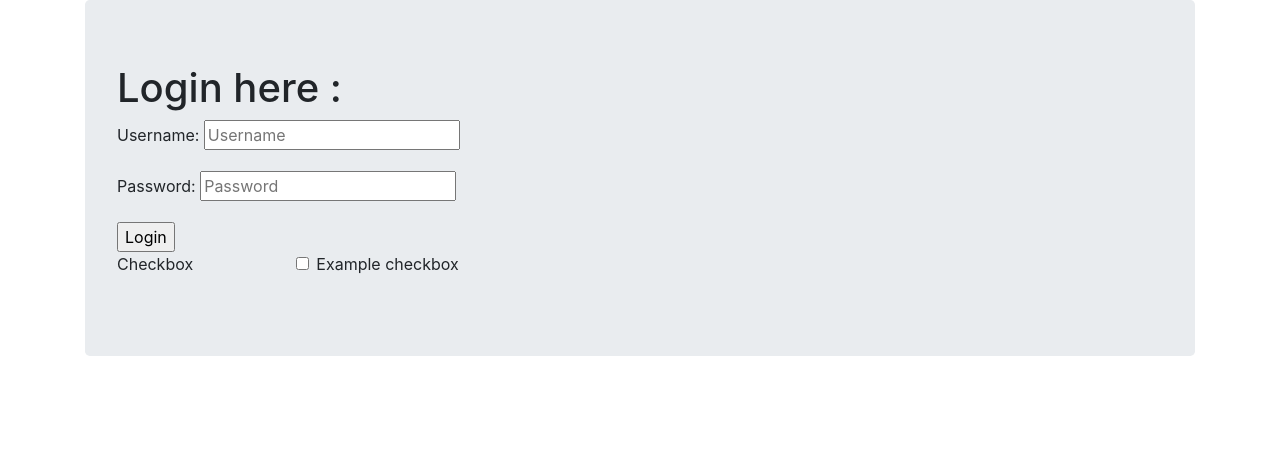
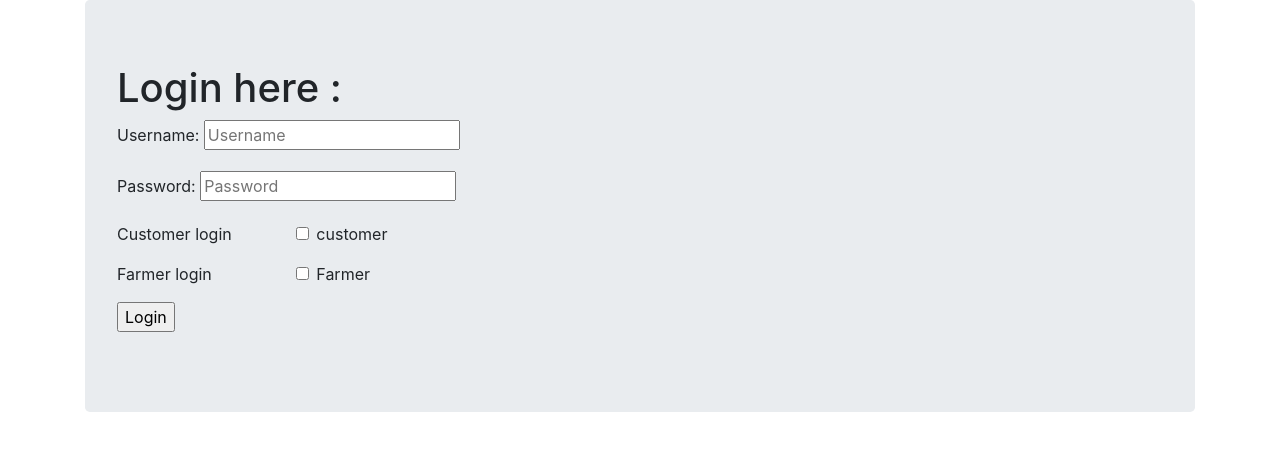
Before and after one commit to vishnu-trace/eGreen-Store, a Django app: page /login/ in a window 1280 px wide. Shown: the part 70-521 px from the top of the page. Run offline with Django 3.2, Linux system fonts and the light colour scheme; some libraries are stand-ins or nearby versions.

Commit message:
fixed typos -2

```diff
--- a/shop/templates/shop/login.html
+++ b/shop/templates/shop/login.html
@@ -17,18 +17,30 @@
                 <label for="password">Password:</label>
                 <input type="password" name="password" placeholder="Password">
             </div>
-            <input type="submit" name="" value="Login">
             <div class="form-group row">
-                <div class="col-sm-2">Checkbox</div>
+                <div class="col-sm-2">Customer login</div>
                 <div class="col-sm-10">
                     <div class="form-check">
                         <input class="form-check-input" type="checkbox" id="gridCheck1">
                         <label class="form-check-label" for="gridCheck1">
-                            Example checkbox
+                            customer
                         </label>
                     </div>
                 </div>
             </div>
+            <div class="form-group row">
+                <div class="col-sm-2">Farmer login</div>
+                <div class="col-sm-10">
+                    <div class="form-check">
+                        <input class="form-check-input" type="checkbox" id="gridCheck2">
+                        <label class="form-check-label" for="gridCheck1">
+                            Farmer
+                        </label>
+                    </div>
+                </div>
+            </div>
+            <input type="submit" name="" value="Login">
+
         </form>
     </div>
 </div>
```
